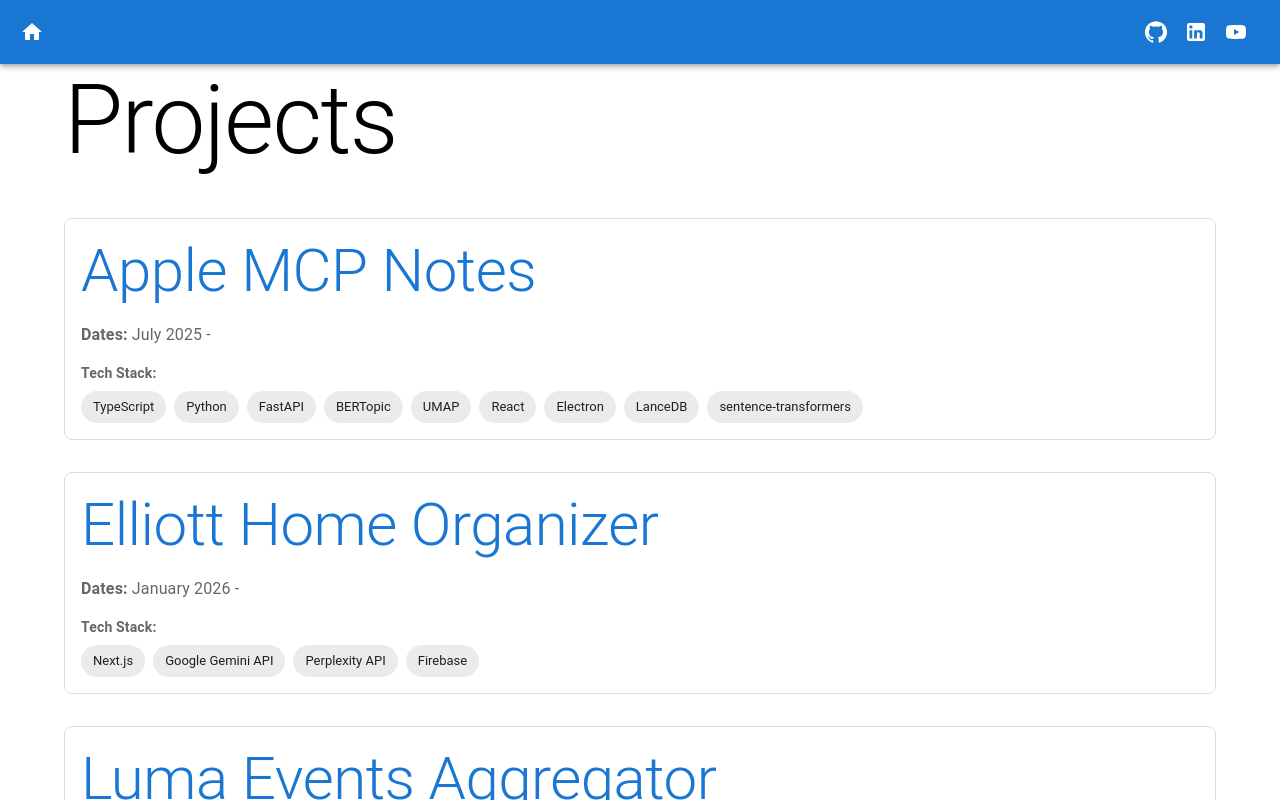
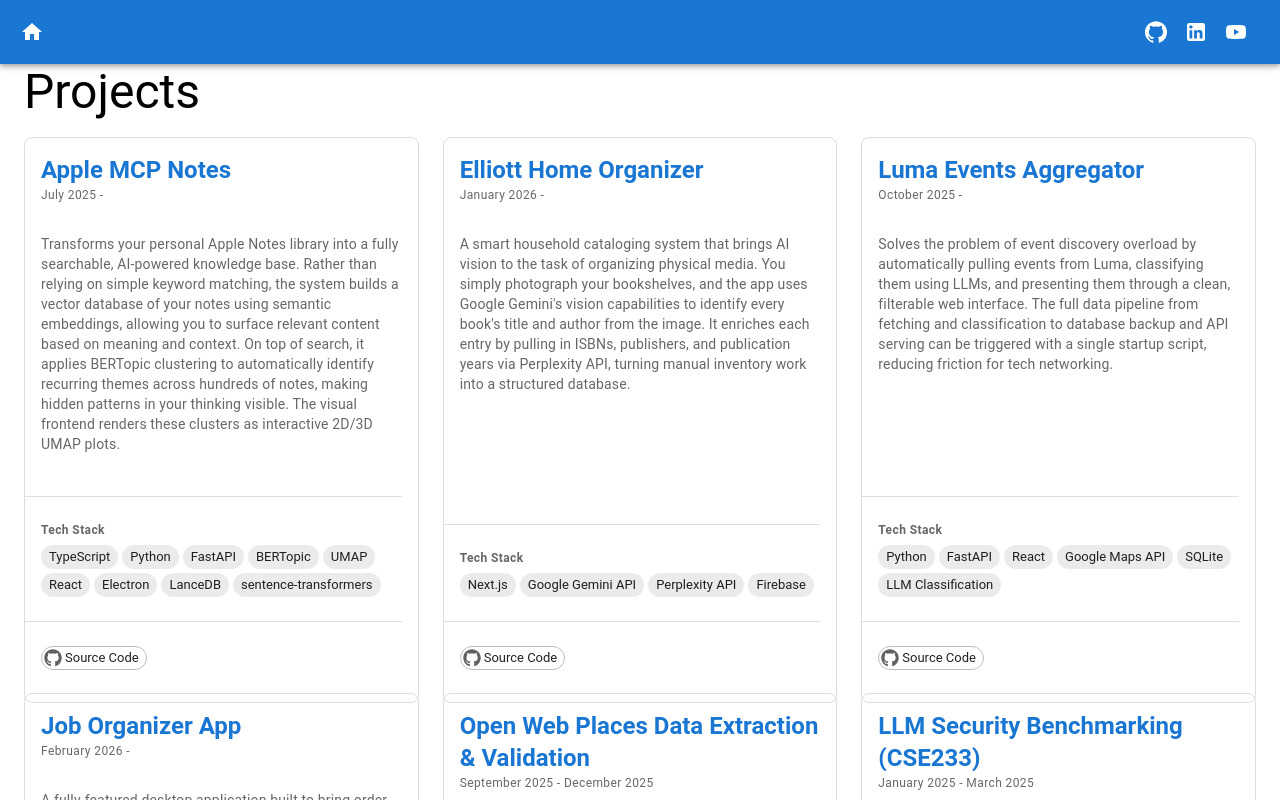
Before and after one commit to russellelliott/russellelliott-portfolio-site-react, a React (Create React App) app: page / in a window 1280 px wide. Shown: the top 800 px of the page. Built offline with nearby package versions, Linux system fonts and the light colour scheme.

Commit message:
figuring out specific formatting of prokects and stuch

```diff
--- a/package.json
+++ b/package.json
@@ -13,6 +13,7 @@
     "@testing-library/user-event": "^13.5.0",
     "react": "^18.3.1",
     "react-dom": "^18.3.1",
+    "react-icons": "^5.6.0",
     "react-router-dom": "^6.26.2",
     "react-scripts": "5.0.1",
     "web-vitals": "^2.1.4"
--- a/src/App.js
+++ b/src/App.js
@@ -2,14 +2,12 @@
 import React from 'react';
 import { BrowserRouter as Router, Route, Routes } from 'react-router-dom';
 import IndexPage from './pages/indexPage';
-import ProjectPage from './pages/projectPage';
 
 const App = () => {
   return (
     <Router>
       <Routes>
         <Route path="/" element={<IndexPage />} />
-        <Route path="/projects/:slug" element={<ProjectPage />} />
       </Routes>
     </Router>
   );
--- a/src/data/projects.js
+++ b/src/data/projects.js
@@ -5,7 +5,7 @@
     description: "Transforms your personal Apple Notes library into a fully searchable, AI-powered knowledge base. Rather than relying on simple keyword matching, the system builds a vector database of your notes using semantic embeddings, allowing you to surface relevant content based on meaning and context. On top of search, it applies BERTopic clustering to automatically identify recurring themes across hundreds of notes, making hidden patterns in your thinking visible. The visual frontend renders these clusters as interactive 2D/3D UMAP plots.",
     techStack: ["TypeScript", "Python", "FastAPI", "BERTopic", "UMAP", "React", "Electron", "LanceDB", "sentence-transformers"],
     links: {
-      github: "https://github.com/russellelliott/mcp-apple-notes-2"
+      github: { "Source Code": "https://github.com/russellelliott/mcp-apple-notes-2" }
     },
     dates: {
       start: new Date("2025-07"),
@@ -18,7 +18,7 @@
     description: "A smart household cataloging system that brings AI vision to the task of organizing physical media. You simply photograph your bookshelves, and the app uses Google Gemini's vision capabilities to identify every book's title and author from the image. It enriches each entry by pulling in ISBNs, publishers, and publication years via Perplexity API, turning manual inventory work into a structured database.",
     techStack: ["Next.js", "Google Gemini API", "Perplexity API", "Firebase"],
     links: {
-      github: "https://github.com/russellelliott/Elliott-Home-Organization"
+      github: { "Source Code": "https://github.com/russellelliott/Elliott-Home-Organization" }
     },
     dates: {
       start: new Date("2026-01"),
@@ -31,7 +31,7 @@
     description: "Solves the problem of event discovery overload by automatically pulling events from Luma, classifying them using LLMs, and presenting them through a clean, filterable web interface. The full data pipeline from fetching and classification to database backup and API serving can be triggered with a single startup script, reducing friction for tech networking.",
     techStack: ["Python", "FastAPI", "React", "Google Maps API", "SQLite", "LLM Classification"],
     links: {
-      github: "https://github.com/russellelliott/Luma-Event-Aggregation"
+      github: { "Source Code": "https://github.com/russellelliott/Luma-Event-Aggregation" }
     },
     dates: {
       start: new Date("2025-10"),
@@ -44,7 +44,7 @@
     description: "A fully-featured desktop application built to bring order to the chaos of a high-volume job search. It tracks every application through a detailed timeline, highlights stagnant applications, and visualizes the application funnel as a Sankey diagram. Built as a native desktop app, all data stays local and private.",
     techStack: ["Electron", "React", "TypeScript", "PouchDB", "Recharts", "Material UI"],
     links: {
-      github: "https://github.com/russellelliott/Job-Application-Tracker"
+      github: { "Source Code": "https://github.com/russellelliott/Job-Application-Tracker" }
     },
     dates: {
       start: new Date("2026-02"),
@@ -62,9 +62,11 @@
     ],
     techStack: ["Python", "Gemini AI", "Google Places API", "Perplexity API", "GeoJSON"],
     links: {
-      githubPipeline: "https://github.com/project-terraforma/openweb-places-engine",
-      githubAnalysis: "https://github.com/project-terraforma/places-engine-data-filtering",
-      presentation: "https://docs.google.com/presentation/d/18dB3RolsSjz0vFho0Ej7Q1W8CgxRVQCW40ov89NH5LI/edit?usp=sharing"
+      github: {
+        "Pipeline": "https://github.com/project-terraforma/openweb-places-engine",
+        "Analysis": "https://github.com/project-terraforma/places-engine-data-filtering"
+      },
+      slides: "https://docs.google.com/presentation/d/18dB3RolsSjz0vFho0Ej7Q1W8CgxRVQCW40ov89NH5LI/edit?usp=sharing"
     },
     dates: {
       start: new Date("2025-09"),
@@ -81,8 +83,10 @@
     ],
     techStack: ["Python", "LLM APIs", "Asyncio", "Matplotlib", "Sentence-Transformers"],
     links: {
-      github: "https://github.com/russellelliott/CSE233-Project",
-      githubGraphs: "https://github.com/russellelliott/CSE233-Project-LLM-Cherrypicking"
+      github: {
+        "Scripts": "https://github.com/russellelliott/CSE233-Project",
+        "Graphs": "https://github.com/russellelliott/CSE233-Project-LLM-Cherrypicking"
+      }
     },
     dates: {
       start: new Date("2025-01"),
@@ -95,8 +99,7 @@
     description: "Implements and extends research on LLMs as puzzle generators for The New York Times' Connections game. Introduces a novel method called TriCO (Tri-view Counterfactual Optimization) which optimizes puzzles by combining semantic, phonetic, and orthographic word relationships.",
     techStack: ["Python", "Flask", "React", "CMU Pronouncing Dictionary", "LLM Reasoning"],
     links: {
-      github: "https://github.com/russellelliott/CMPM244-Project",
-      report: "https://www.overleaf.com/project/691512f5ed1118727b45491f"
+      github: { "Source Code": "https://github.com/russellelliott/CMPM244-Project" }
     },
     dates: {
       start: new Date("2025-04"),
@@ -109,8 +112,8 @@
     description: "Leverages OpenAI's GPT to automatically generate Parsons problems (programming exercises). Users can specify criteria like programming language and difficulty, and the app dynamically creates customized problem sets.",
     techStack: ["Next.js", "OpenAI API", "Tailwind CSS"],
     links: {
-      github: "https://github.com/russellelliott/T2c",
-      web: "https://parsons-problem-generator.vercel.app/"
+      github: { "Source Code": "https://github.com/russellelliott/T2c" },
+      live: "https://parsons-problem-generator.vercel.app/"
     },
     dates: {
       start: new Date("2025-05"),
@@ -123,7 +126,7 @@
     description: "Incorporates AI to enhance the learning experience for Parsons problems by providing an OpenAI-powered hint generation system that gives intelligent, context-aware feedback.",
     techStack: ["React", "OpenAI API"],
     links: {
-      github: "https://github.com/russellelliott/Parsons-Problems"
+      github: { "Source Code": "https://github.com/russellelliott/Parsons-Problems" }
     },
     dates: {
       start: new Date("2025-04"),
@@ -136,7 +139,7 @@
     description: "A platform for video transcription and navigation. Integrated Google Gemini’s speech-to-text technology and implemented speaker diarization within the transcription pipeline.",
     techStack: ["React", "FastAPI", "Google Gemini", "Vector Database"],
     links: {
-      github: "https://github.com/MistreanuIonutCosmin/video-platfrom"
+      github: { "Source Code": "https://github.com/MistreanuIonutCosmin/video-platfrom" }
     },
     dates: {
       start: new Date("2025-06"),
@@ -154,7 +157,8 @@
     ],
     techStack: ["React", "NextJS", "ExpressJS", "OpenAPI", "GraphQL", "Docker", "PostgreSQL", "NodeJS"],
     links: {
-      github: "https://github.com/CSE187-Team2"
+      github: { "Source Code": "https://github.com/CSE187-Team2" },
+      video: "https://youtu.be/xXD64lfvpT4"
     },
     dates: {
       start: new Date("2023-01"),
@@ -162,13 +166,15 @@
     }
   },
   {
-    name: "CruzHacks Website",
-    slug: "cruzhacks-website",
+    name: "CruzHacks 2024 Website",
+    slug: "cruzhacks-2024-website",
     description: "Developed notification system for hackathon participants. Created schema for applications to participate in the hackathon and worked on frontend components for displaying sponsors and previous year’s websites.",
     techStack: ["React", "Node.js", "Firebase"],
     links: {
-      githubFrontend: "https://github.com/CruzHacks/cruzhacks-2024-website",
-      githubBackend: "https://github.com/CruzHacks/cruzhacks-2024-backend"
+      github: {
+        "Frontend": "https://github.com/CruzHacks/cruzhacks-2024-website",
+        "Backend": "https://github.com/CruzHacks/cruzhacks-2024-backend"
+      }
     },
     dates: {
       start: new Date("2023-09"),
@@ -181,7 +187,7 @@
     description: "Backend challenge for my application to the engineering team at CruzHacks. Features endpoints for managing hackers and judges in a hackathon through an OpenAPI RESTful API.",
     techStack: ["React", "Node.js", "OpenAPI", "PostgreSQL", "Docker"],
     links: {
-      github: "https://github.com/russellelliott/CruzHacks2024-Backend-Challenge"
+      github: { "Source Code": "https://github.com/russellelliott/CruzHacks2024-Backend-Challenge" }
     },
     dates: {
       start: new Date("2023-05"),
@@ -194,7 +200,7 @@
     description: "Frontend challenge for my application to the engineering team at CruzHacks. Features a frontend schedule component fetching data from a provided API.",
     techStack: ["React", "Node.js"],
     links: {
-      github: "https://github.com/russellelliott/CruzHacks2024-Frontend-Challenge"
+      github: { "Source Code": "https://github.com/russellelliott/CruzHacks2024-Frontend-Challenge" }
     },
     dates: {
       start: new Date("2023-05"),
@@ -207,7 +213,7 @@
     description: "Project for a Software Engineering class. A website where users can join clubs or create their own as officers. Officers can post events and moderate member activity, while admins can modify club and category data.",
     techStack: ["React", "NextJS", "ExpressJS", "OpenAPI", "PostgreSQL", "Docker"],
     links: {
-      github: "https://github.com/CSE115A-Club-Organizer-App/Club-Organizer-App"
+      github: { "Source Code": "https://github.com/CSE115A-Club-Organizer-App/Club-Organizer-App" }
     },
     dates: {
       start: new Date("2023-09"),
@@ -220,8 +226,9 @@
     description: "A messaging app for exchanging UCSC’s meal currency, SlugPoints. Features Google/Apple authentication and real-time messaging. Won Best UI/UX at CruzHacks 2023.",
     techStack: ["React Native", "Firebase"],
     links: {
-      github: "https://github.com/Ankur-0429/cruzhacks2023",
-      devpost: "https://devpost.com/software/slug-swap-g1uz0s"
+      github: { "Source Code": "https://github.com/Ankur-0429/cruzhacks2023" },
+      devpost: "https://devpost.com/software/slug-swap-g1uz0s",
+      video: "https://youtu.be/repxf9i9c2g?si=Xc_5Ke7NoyfyRg3Z"
     },
     dates: {
       start: new Date("2023-01"),
@@ -234,7 +241,7 @@
     description: "Built during CodePath’s Mobile App Development course. Features include adding, editing, and deleting flashcards, with optional dynamic screen size support and multiple choice answers.",
     techStack: ["Swift"],
     links: {
-      github: "https://github.com/russellelliott/CodePath-Flashcards"
+      github: { "Source Code": "https://github.com/russellelliott/CodePath-Flashcards" }
     },
     dates: {
       start: new Date("2022-02"),
@@ -247,7 +254,7 @@
     description: "Developed for PerfectlySnug's temperature-controlled mattress topper. Built using the Ionic Framework for iOS and Android, featuring modern HTML, JavaScript, CSS, and Angular with Cordova plugins.",
     techStack: ["Ionic Framework", "Angular"],
     links: {
-      github: "https://github.com/russellelliott/PerfectlySnug-DemoApp"
+      github: { "Source Code": "https://github.com/russellelliott/PerfectlySnug-DemoApp" }
     },
     dates: {
       start: new Date("2022-06"),
@@ -260,7 +267,7 @@
     description: "A home power usage monitoring app that integrates data from Powerview, eGauge, and weather APIs to display power generation and consumption. Provides an intuitive UI to interpret technical data.",
     techStack: ["React", "Python", "Docker"],
     links: {
-      github: "https://github.com/daxidngyn/microgrid-manager-v2"
+      github: { "Source Code": "https://github.com/daxidngyn/microgrid-manager-v2" }
     },
     dates: {
       start: new Date("2024-01"),
@@ -273,7 +280,7 @@
     description: "Developed a website with a focus on maps, including major pages like landing, master map, and trail pages. Implemented AWS infrastructure for hosting, social media login, and security measures against DDOS attacks.",
     techStack: ["WordPress", "JavaScript", "HTML", "CSS"],
     links: {
-      web: "https://sierrahiking.net/"
+      live: "https://sierrahiking.net/"
     },
     dates: {
       start: new Date("2022-07"),
@@ -286,7 +293,7 @@
     description: "A WordPress plugin that generates custom backpacking lists using the OpenAI API based on user inputs. Users can see lists in a tabulated interface and export them as CSV files.",
     techStack: ["PHP", "OpenAI", "JavaScript", "CSS"],
     links: {
-      web: "https://www.sierrahiking.net/pack-list-wizard/"
+      live: "https://www.sierrahiking.net/pack-list-wizard/"
     },
     dates: {
       start: new Date("2023-06"),
@@ -299,7 +306,7 @@
     description: "A storefront utilizing PayPal Fastlane for quick and easy checkout without requiring user accounts.",
     techStack: ["JavaScript", "OpenAPI", "Docker", "PostgreSQL"],
     links: {
-      github: "https://github.com/russellelliott/PayPal-Hackathon"
+      github: { "Source Code": "https://github.com/russellelliott/PayPal-Hackathon" }
     },
     dates: {
       start: new Date("2022-08"),
@@ -312,8 +319,8 @@
     description: "A React application using the Esri JavaScript API, allowing users to view maps and place markers at desired locations with a simple click.",
     techStack: ["JavaScript", "Esri API"],
     links: {
-      github: "https://github.com/russellelliott/Esri-Demo-App",
-      web: "https://esri-demo-app.netlify.app/"
+      github: { "Source Code": "https://github.com/russellelliott/Esri-Demo-App" },
+      live: "https://esri-demo-app.netlify.app/"
     },
     dates: {
       start: new Date("2024-06"),
@@ -326,8 +333,8 @@
     description: "My old personal website. Contained various programs in Javascript with HTML websites.",
     techStack: ["Javascript", "HTML", "CSS"],
     links: {
-      github: "https://github.com/russellelliott/russellelliott.github.io",
-      web: "https://russellelliott.github.io/"
+      github: { "Source Code": "https://github.com/russellelliott/russellelliott.github.io" },
+      live: "https://russellelliott.github.io/"
     },
     dates: {
       start: new Date("2021-01"),
--- a/src/pages/indexPage.js
+++ b/src/pages/indexPage.js
@@ -1,7 +1,10 @@
 import React from 'react';
 import { projects } from '../data/projects';
-import { Container, List, ListItem, Typography, Box, Chip, Grid } from '@mui/material';
+import { Container, Typography, Box, Chip, Grid, Divider } from '@mui/material';
 import Navbar from '../components/Navbar'; // Ensure correct casing for component imports
+import { FaGithub, FaYoutube } from "react-icons/fa";
+import { CiGlobe } from "react-icons/ci";
+import { SiDevpost, SiGoogleslides } from "react-icons/si";
 
 // Utility function to format Date objects to Month YYYY
 const formatDate = (date) => {
@@ -14,48 +17,96 @@
 };
 
 const Home = () => {
+
+  const renderLinkChip = (label, href, icon) => {
+    if (!href) return null;
+    return (
+      <Chip
+        key={label}
+        label={label}
+        icon={icon}
+        component="a"
+        href={href}
+        target="_blank"
+        rel="noopener"
+        clickable
+        size="small"
+        variant="outlined"
+        sx={{ borderRadius: '16px' }}
+      />
+    );
+  };
+
   return (
     <div>
       <Navbar />
-      <Container>
-        <Typography variant="h1" gutterBottom>
+      <Container maxWidth="xl">
+        <Typography variant="h3" gutterBottom>
           Projects
         </Typography>
-        <List>
+        <Grid container spacing={3}>
         {projects.map((project) => {
             const startDate = formatDate(project.dates.start);
             const endDate = project.dates.end ? formatDate(project.dates.end) : startDate;
 
             return (
-              <ListItem key={project.slug} sx={{ mb: 4, p: 2, border: '1px solid #ddd', borderRadius: '8px' }}>
-                <Grid container spacing={2}>
-                  <Grid item xs={12}>
-                    <a href={`/projects/${project.slug}`} style={{ textDecoration: 'none', color: 'inherit' }}>
-                      <Typography variant="h2" component="span" sx={{ color: 'primary.main' }}>
+              <Grid item xs={12} md={4} key={project.slug}>
+                <Box sx={{ p: 2, border: '1px solid #ddd', borderRadius: '8px', height: '100%', display: 'flex', flexDirection: 'column' }}>
+                  <Grid container spacing={2} direction="column" sx={{ height: '100%', flexWrap: 'nowrap' }}>
+                    <Grid item>
+                      <Typography variant="h5" component="div" sx={{ color: 'primary.main', fontWeight: 'bold' }}>
                         {project.name}
                       </Typography>
-                    </a>
-                  </Grid>
-                  <Grid item xs={12}>
-                    <Typography variant="body1" color="textSecondary">
-                      <strong>Dates:</strong> {startDate} - {endDate}
+                      <Typography variant="caption" color="textSecondary" sx={{display: 'block', mb: 1.5}}>
+                        {startDate} - {endDate}
                       </Typography>
                     </Grid>
-                  <Grid item xs={12}>
+
+                    <Grid item flexGrow={1}>
+                       <Box sx={{mb: 2}}>
                          <Typography variant="body2" color="textSecondary">
-                      <strong>Tech Stack:</strong>
+                            {project.description}
                           </Typography>
-                    <Box sx={{ display: 'flex', flexWrap: 'wrap', gap: 1, mt: 1 }}>
+                       </Box>
+                    </Grid>
+
+                    <Divider sx={{my: 1}} />
+
+                    <Grid item>
+                      <Box sx={{ mb: 2 }}>
+                         <Typography variant="caption" color="textSecondary" sx={{fontWeight: 'bold', display: 'block', mb: 0.5}}>
+                            Tech Stack
+                          </Typography>
+                          <Box sx={{ display: 'flex', flexWrap: 'wrap', gap: 0.5 }}>
                             {project.techStack.map((tech, index) => (
-                        <Chip key={index} label={tech} sx={{ borderRadius: '16px' }} />
+                              <Chip key={index} label={tech} size="small" sx={{ borderRadius: '16px' }} />
                             ))}
+                          </Box>
+                      </Box>
+                    </Grid>
+
+                    <Divider sx={{my: 1}} />
+
+                    <Grid item>
+                        <Box sx={{ display: 'flex', flexWrap: 'wrap', gap: 1 }}>
+                          {/* GitHub Links */}
+                          {project.links.github && Object.entries(project.links.github).map(([label, url]) =>
+                            renderLinkChip(label, url, <FaGithub />)
+                          )}
+
+                          {/* Other Links */}
+                          {renderLinkChip('Live Site', project.links.live, <CiGlobe />)}
+                          {renderLinkChip('Video', project.links.video, <FaYoutube />)}
+                          {renderLinkChip('Devpost', project.links.devpost, <SiDevpost />)}
+                          {renderLinkChip('Slides', project.links.slides, <SiGoogleslides />)}
                         </Box>
                     </Grid>
                   </Grid>
-              </ListItem>
+                </Box>
+              </Grid>
             );
           })}
-        </List>
+        </Grid>
       </Container>
     </div>
   );
```
Also changed, not shown: src/pages/projectPage.js (+7 -7 lines), 2 other files (tests, documents, lock files or other folders). Lines whose indentation alone changed are shown as unchanged.
